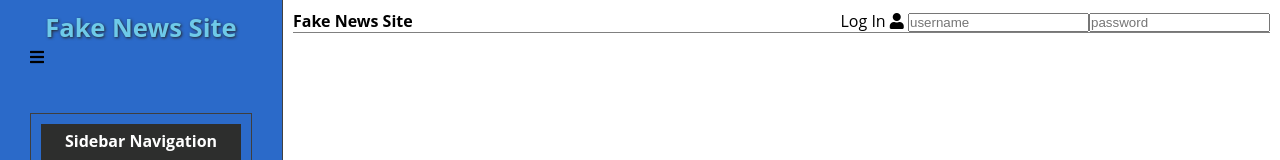
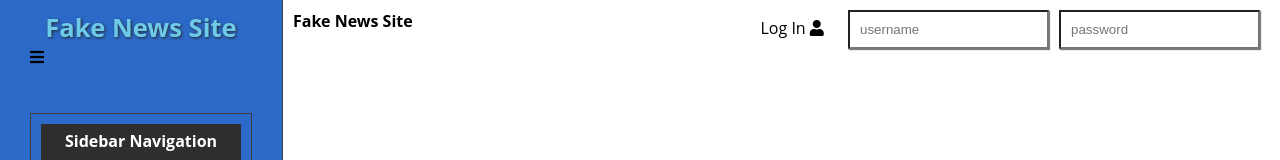
Before and after one commit to JS-goose/fake_news_react, a React (Create React App) app: page / in a window 1280 px wide. Shown: the top 160 px of the page. Built offline with nearby package versions, Linux system fonts and the light colour scheme; no server answers.

Commit message:
added header faux credential styling

```diff
--- a/src/App.css
+++ b/src/App.css
@@ -9,8 +9,9 @@
   height: 100%;
 }
 
-html, body {
-  font-family: 'Open Sans', sans-serif;
+html,
+body {
+  font-family: "Open Sans", sans-serif;
   line-height: 1.4;
   height: 100%;
 }
@@ -26,7 +27,18 @@ a {
   grid-column: 1 / span 3;
   height: 100%;
   width: 100%;
-  border-bottom: 1px solid gray;
+}
+
+#header-container label,
+input:first-of-type,
+input:nth-of-type(2) {
+  padding: 10px;
+  margin-right: 10px;
+}
+
+#header-container input:first-of-type,
+input:nth-of-type(2) {
+  box-shadow: 1px 1px 1px gray;
 }
 
 #nav-header {
@@ -90,7 +102,7 @@ nav h1 {
   color: rgb(110, 202, 233);
   text-align: center;
   font-size: 1.6em;
-  text-shadow: 1px 1px 3px rgb(39,39,39);
+  text-shadow: 1px 1px 3px rgb(39, 39, 39);
 }
 
 #latest-stories a {
```
